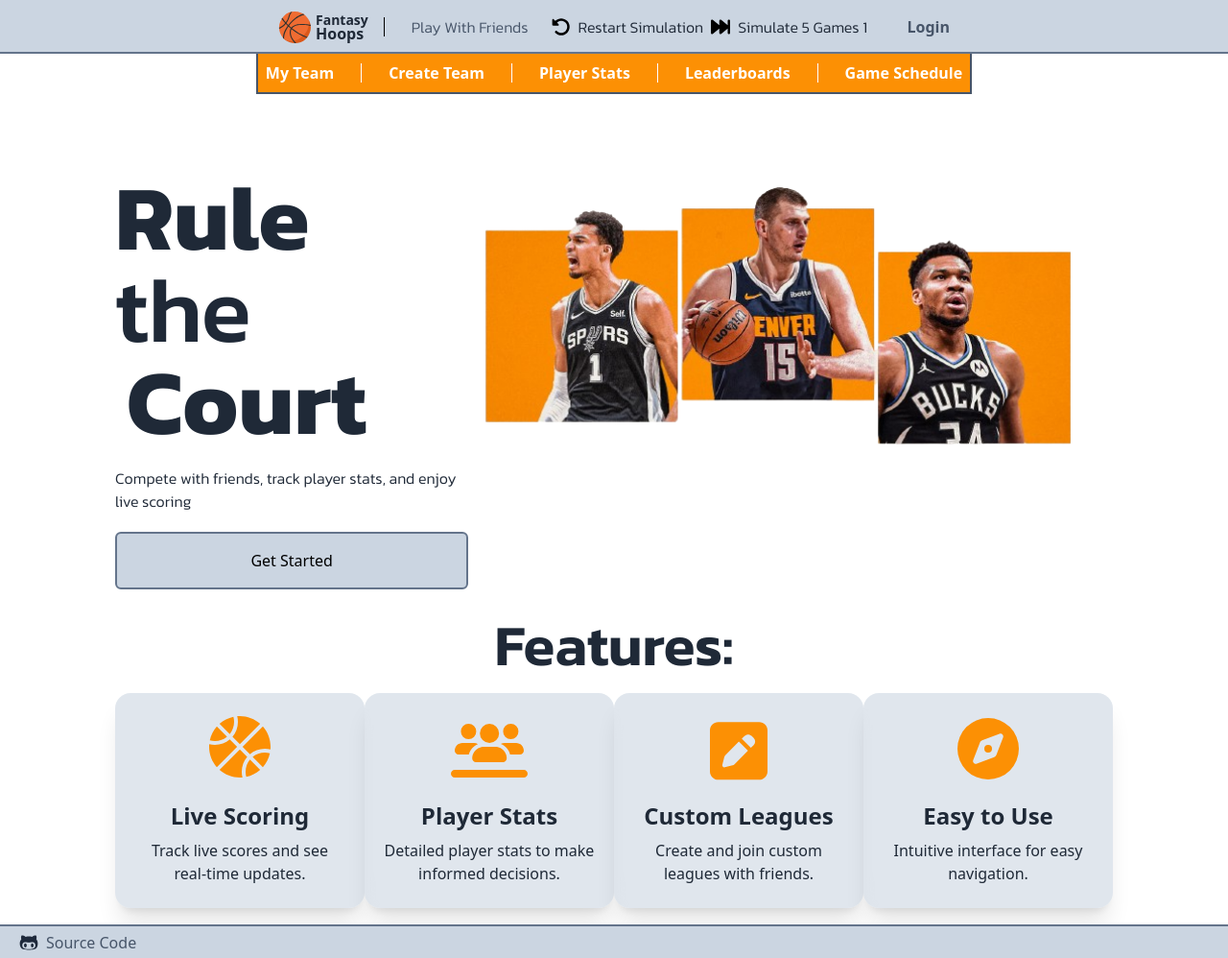
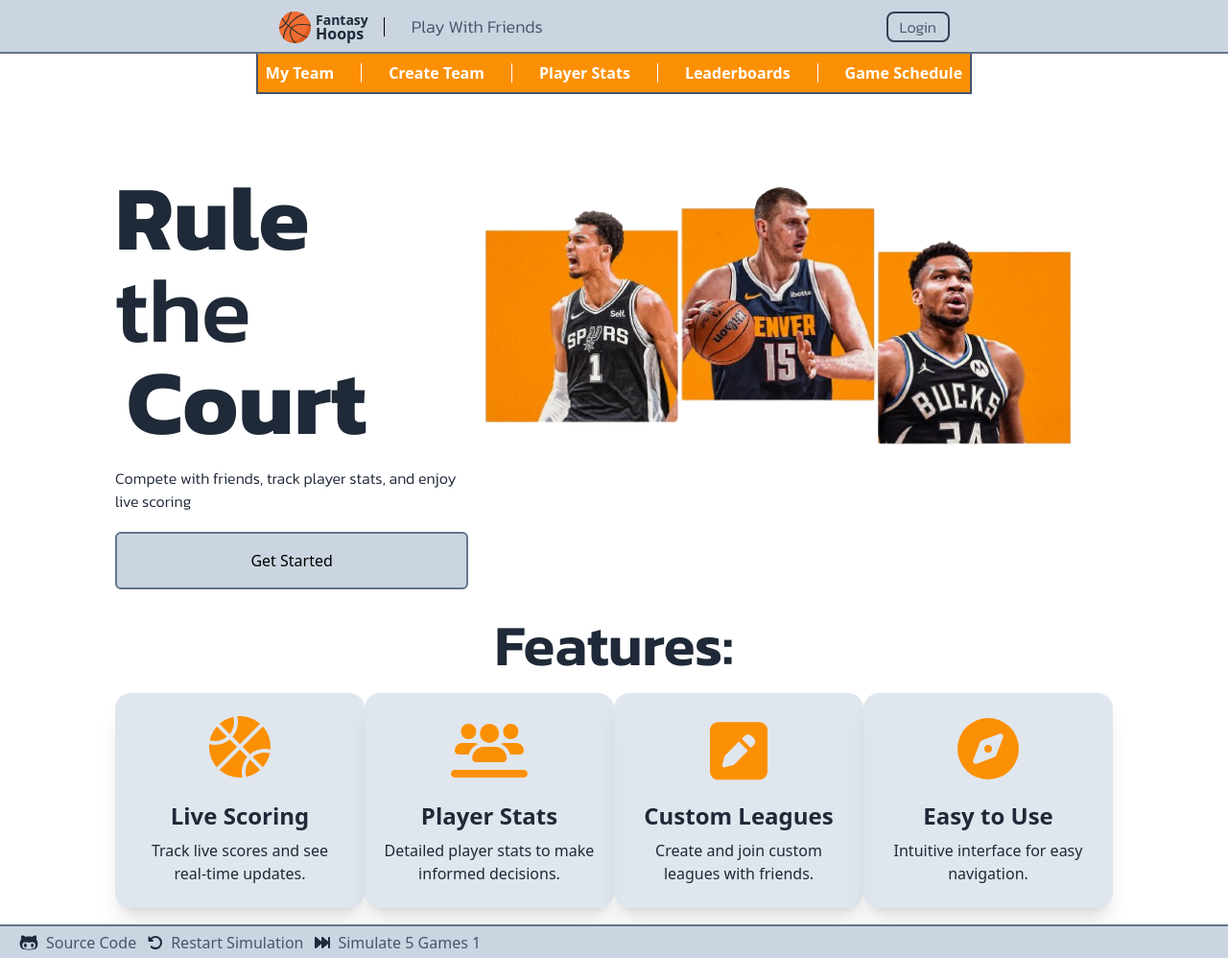
Before and after one commit to 6uan/Fantasy-Basketball, a Flask app: page / in a window 1280 px wide. Shown: the whole page at 96% size. Run offline with Flask 3, Linux system fonts and the light colour scheme.

Commit message:
feat: nav bar complete

```diff
--- a/static/js/app.js
+++ b/static/js/app.js
@@ -40,53 +40,3 @@
     })
   })
 })
-
-// Matchday Logic
-
-const incrementButtons = document.querySelectorAll('.increment')
-
-incrementButtons.forEach((button) => {
-  button.addEventListener('click', async (e) => {
-    console.log('Increment matchday button clicked')
-
-    try {
-      const response = await fetch('/increment-matchday', {
-        method: 'POST',
-        headers: {
-          'Content-Type': 'application/json',
-        },
-      })
-
-      console.log('Response status:', response.status)
-
-      if (response.ok) {
-        const data = await response.json()
-        console.log('Data:', data)
-        document.getElementById('matchday').innerText = `GAME: ${data.matchday}`
-      } else {
-        console.log('Response not OK')
-        const result = await response.json()
-        console.log('Response JSON:', result)
-        alert(`Failed to increment matchday: ${result.message}`)
-      }
-    } catch (error) {
-      console.error('Error in fetch request:', error)
-      alert('An unexpected error occurred.')
-    }
-  })
-})
-
-// document
-//   .getElementById("increment-matchday-button")
-//   .addEventListener("click", function () {
-//     console.log("Increment matchday button clicked");
-//     fetch("/increment-matchday", {
-//       method: "POST",
-//     })
-//       .then((response) => response.json())
-//       .then((data) => {
-//         document.getElementById(
-//           "matchday"
-//         ).innerText = `GAME: ${data.matchday}`;
-//       });
-//   });
--- a/templates/components/footer.html
+++ b/templates/components/footer.html
@@ -1,6 +1,7 @@
 <footer
-  class="w-full bg-slate-300 border-t-2 border-slate-500 flex items-center justify-start px-5 h-10 gap-2"
+  class="w-full bg-slate-300 border-t-2 border-slate-500 flex items-center justify-start px-5 h-10 gap-3"
 >
+<div class="flex items-center space-x-2">
   <svg
 xmlns="http://www.w3.org/2000/svg"
 class="size-5"
@@ -17,4 +18,47 @@
 >
 Source Code
 </a>
+</div>
+
+<div class="flex items-center space-x-2">
+  <svg xmlns="http://www.w3.org/2000/svg" viewBox="0 0 512 512" fill="#1e293b" class="size-4">
+    <path
+      d="M48.5 224L40 224c-13.3 0-24-10.7-24-24L16 72c0-9.7 5.8-18.5 14.8-22.2s19.3-1.7 26.2 5.2L98.6 96.6c87.6-86.5 228.7-86.2 315.8 1c87.5 87.5 87.5 229.3 0 316.8s-229.3 87.5-316.8 0c-12.5-12.5-12.5-32.8 0-45.3s32.8-12.5 45.3 0c62.5 62.5 163.8 62.5 226.3 0s62.5-163.8 0-226.3c-62.2-62.2-162.7-62.5-225.3-1L185 183c6.9 6.9 8.9 17.2 5.2 26.2s-12.5 14.8-22.2 14.8L48.5 224z"
+    />
+  </svg>
+  <p id="reset-matchday-button" class="hover:cursor-pointer text-slate-600 hover:text-black hover:drop-shadow-2xl">Restart Simulation</p>
+</div>
+
+
+<div class="flex items-center space-x-2">
+  <svg xmlns="http://www.w3.org/2000/svg" viewBox="0 0 512 512" fill="#1e293b" class="size-4">
+    <path
+      d="M18.4 445c11.2 5.3 24.5 3.6 34.1-4.4L224 297.7 224 416c0 12.4 7.2 23.7 18.4 29s24.5 3.6 34.1-4.4L448 297.7 448 416c0 17.7 14.3 32 32 32s32-14.3 32-32l0-320c0-17.7-14.3-32-32-32s-32 14.3-32 32l0 118.3L276.5 71.4c-9.5-7.9-22.8-9.7-34.1-4.4S224 83.6 224 96l0 118.3L52.5 71.4c-9.5-7.9-22.8-9.7-34.1-4.4S0 83.6 0 96L0 416c0 12.4 7.2 23.7 18.4 29z"
+    />
+  </svg>
+  <p id="increment-matchday-button" class="hover:cursor-pointer text-slate-600 hover:text-black hover:drop-shadow-2xl">Simulate 5 Games {{ matchday }}</p>
+</div>
+
+  </div>
 </footer>
+
+<script>
+  document.getElementById("increment-matchday-button").addEventListener("click", function() {
+      fetch('/increment-matchday', {
+          method: 'POST'
+      })
+      .then(response => response.json())
+      .then(data => {
+          document.getElementById("matchday").innerText = `GAME: ${data.matchday}`;
+      });
+  });
+  document.getElementById("reset-matchday-button").addEventListener("click", function() {
+    fetch('/reset-matchday', {
+      method: 'POST'
+    })
+    .then(response => response.json())
+    .then(data => {
+      document.getElementById("matchday").innerText = `Matchday ${data.matchday}`;
+    });
+  });
+</script>
--- a/templates/components/nav.html
+++ b/templates/components/nav.html
@@ -20,21 +20,8 @@
       <!-- LINK TO INDEX.HTML -->
       <!-- <a href="/" class="text-slate-600 hover:text-black hover:drop-shadow-2xl" >Home</a> -->
       <!-- LINK TO PLAY WITH FRIENDS -->
-      <a href="/" class="font-kanit font-light text-slate-600 hover:font-normal hover:drop-shadow-2xl">Play With Friends</a>
+      <a href="/" class="font-kanit text-lg font-light text-slate-600 hover:font-normal hover:drop-shadow-2xl">Play With Friends</a>
 
-
-      <div class="flex items-center p-1 gap-2 font-kanit font-light">
-        <!-- LINK TO RESET MATCHDAY -->
-      <button id="reset-matchday-button" class="size-5 cursor-pointer">
-        {% include 'components/restart.html' %}
-      </button>
-      <p id="matchday"> Restart Simulation </p>
-    <!--LINK TO MATCHDAY-->
-    <button class="size-5 cursor-pointer" id="increment-matchday-button">
-      {% include 'components/arrowright.html' %}
-      </button>
-    <p id="matchday"> Simulate 5 Games {{ matchday }} </p>
-</div>
     </li>
     <li class="flex items-center gap-5 ">
       <!-- BUTTON TO TRIGGER LOGIN MODAL -->
@@ -42,29 +29,29 @@
        <!-- USER INFO CONTAINER -->
        <div class="relative group cursor-pointer">
         <!-- USERNAME OR EMAIL -->
-         <div class="hover:text-black w-40 hover:drop-shadow-2xl block group-hover:hidden text-right">
-           <p class="text-slate-600 font-bold">{{ user_info.email_prefix or user_info.username }}</p>
+         <div class="hover:text-black w-40 hover:drop-shadow-2xl block text-right">
+           <p class="text-slate-600 text-lg font-kanit font-light hover:font-normal group-hover:hidden">{{ user_info.email_prefix or user_info.username }}</p>
          </div>
         <!-- LOGOUT BUTTON -->
-         <div class="hidden group-hover:block w-40 hover:text-black hover:drop-shadow-2xl text-right">
-            <a href="/logout" class="text-slate-600">Logout</a>
+         <div class="hidden text-lg group-hover:block w-40 hover:font-normal hover:drop-shadow-2xl text-right">
+            <a href="/logout" class=" text-slate-600 font-kanit">Logout</a>
          </div>
       </div>
     {% else %}
       <!-- BUTTON TO TRIGGER LOGIN MODAL -->
-      <a href="/login" class="text-slate-600 hover:text-black hover:drop-shadow-2xl">Login</a>
+      <a href="/login" class="text-slate-600 font-light font-kanit border-2 hover:bg-slate-500 hover:text-white border-slate-700 rounded-lg px-3 py-0.5">Login</a>
     {% endif %}
       <!-- USER Coins -->
       {% if user_info %}
       <div class="flex gap-1 p-2 rounded-md items-center hover:backdrop-blur-sm">
-          <p class="text-lg font-kanit font-light hover:font-normal leading-[14px] coin-balance">
+          <p class="text-lg text-slate-600  font-kanit font-light hover:font-normal leading-[14px] coin-balance">
               {{ user_info.user_team.total_points }}
           </p>
-          <span class="size-6 mt-1">
+          <span class="size-6">
               {% include 'components/points.html' %}
           </span>
           <div class="w-2"></div>
-          <p class="text-lg font-kanit font-light hover:font-normal leading-[14px] coin-balance">
+          <p class="text-lg text-slate-600 font-kanit font-light hover:font-normal leading-[14px] coin-balance">
               {{ user_info.user_team.coins }}
           </p>
           <span class="size-5">
@@ -76,23 +63,3 @@
     </li>
   </ul>
 </nav>
-<script>
-  document.getElementById("increment-matchday-button").addEventListener("click", function() {
-      fetch('/increment-matchday', {
-          method: 'POST'
-      })
-      .then(response => response.json())
-      .then(data => {
-          document.getElementById("matchday").innerText = `GAME: ${data.matchday}`;
-      });
-  });
-  document.getElementById("reset-matchday-button").addEventListener("click", function() {
-    fetch('/reset-matchday', {
-      method: 'POST'
-    })
-    .then(response => response.json())
-    .then(data => {
-      document.getElementById("matchday").innerText = `Matchday ${data.matchday}`;
-    });
-  });
-</script>
```
Also changed, not shown: templates/components/gem.html (+0 -10 lines), templates/components/points.html (+16 -15 lines), static/css/tailwind.css. Lines whose indentation alone changed are shown as unchanged.
